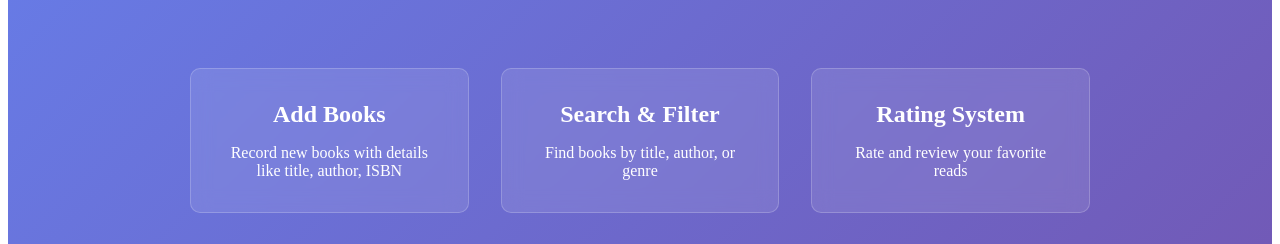
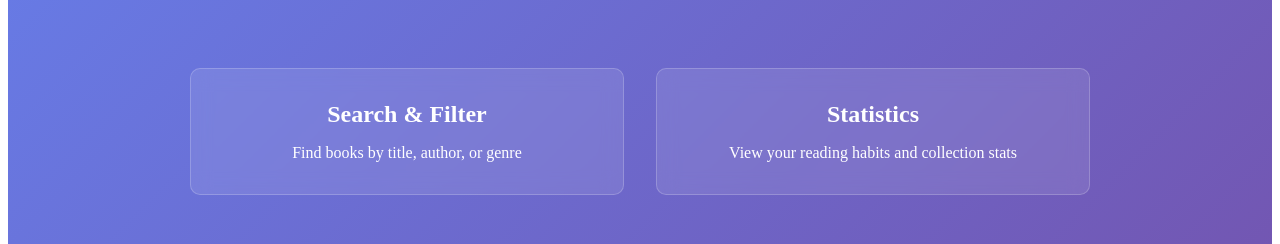
Before and after one commit to humblespace-tech/book-record-website, a Next.js app: page / in a window 1280 px wide. Shown: the part 186-430 px from the top of the page. Built offline with nearby package versions, Linux system fonts and the light colour scheme; no server answers; the database is empty.

Commit message:
Remove Add Books and Rating System cards from homepage

```diff
--- a/pages/index.js
+++ b/pages/index.js
@@ -36,18 +36,8 @@ export default function Home() {
 
         <div className={styles.grid}>
           <div className={styles.card}>
-            <h3>Add Books</h3>
-                    <p>Record new books with details like title, author, ISBN</p>
-          </div>
-
-          <div className={styles.card}>
             <h3>Search & Filter</h3>
                     <p>Find books by title, author, or genre</p>
-          </div>
-
-          <div className={styles.card}>
-            <h3>Rating System</h3>
-                    <p>Rate and review your favorite reads</p>
           </div>
 
           <div className={styles.card}>
```
